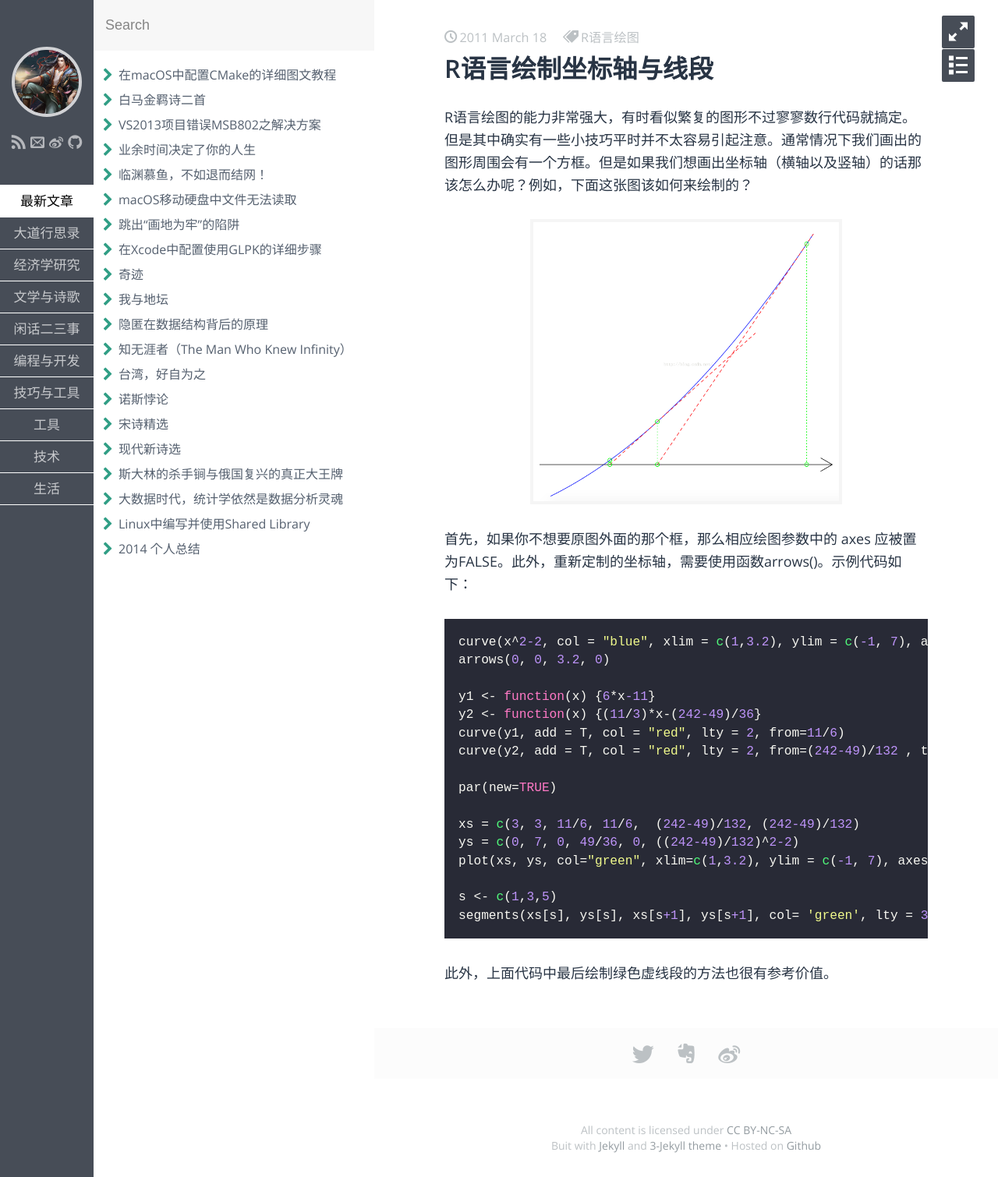
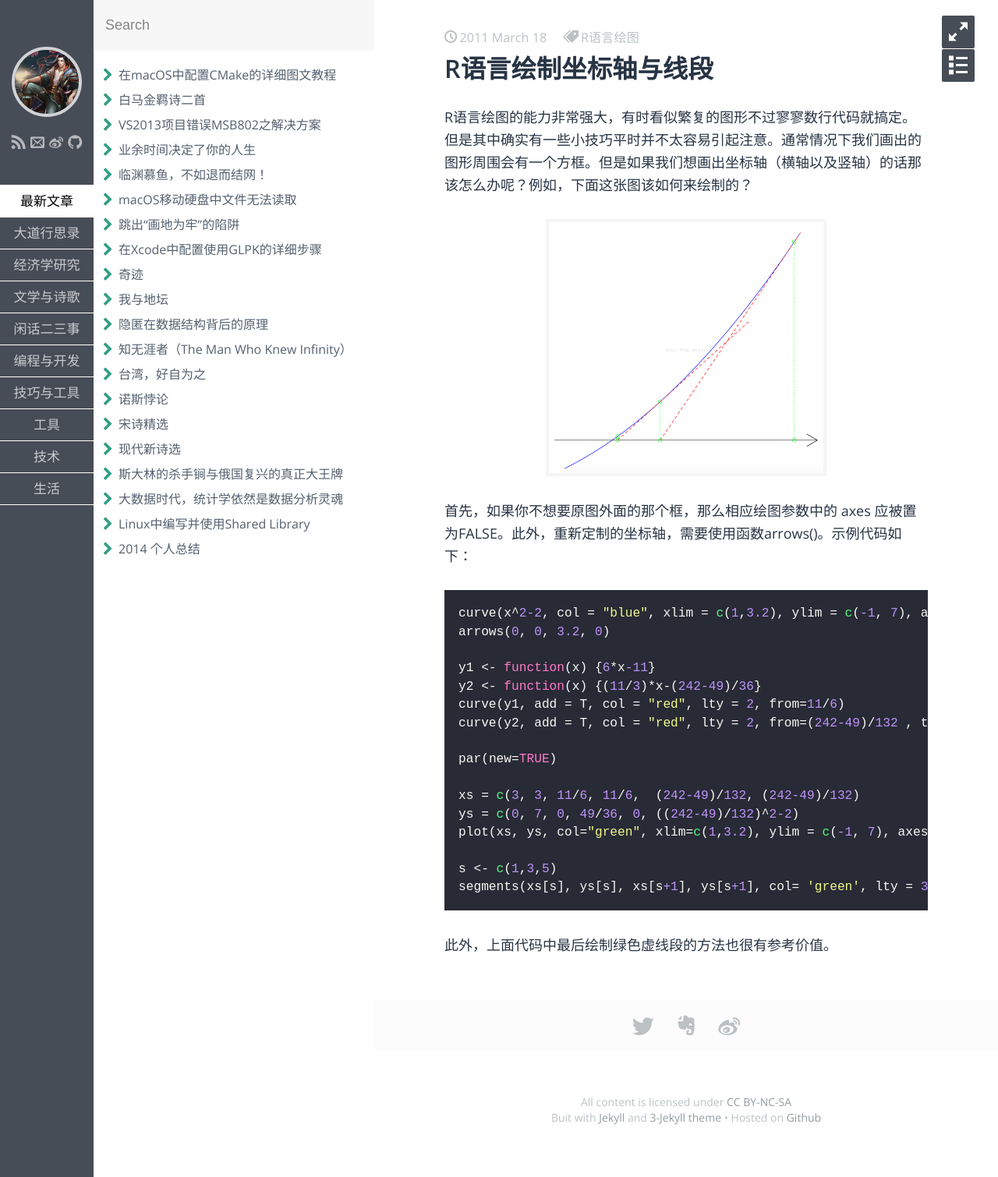
Before and after one commit to fzuo/baimafujinji, a Jekyll site: the page built from _posts/tool/2011-03-18-r-plot-segment.md, in a window 1280 px wide. Shown: the whole page at 78% size. Built offline with Jekyll 4.4.1, drawn with Linux system fonts in a browser that asks for light colours; some web fonts are replaced.

Commit message:
Update 2011-03-18-r-plot-segment.md

```diff
--- a/_posts/tool/2011-03-18-r-plot-segment.md
+++ b/_posts/tool/2011-03-18-r-plot-segment.md
@@ -9,7 +9,7 @@
 R语言绘图的能力非常强大，有时看似繁复的图形不过寥寥数行代码就搞定。但是其中确实有一些小技巧平时并不太容易引起注意。通常情况下我们画出的图形周围会有一个方框。但是如果我们想画出坐标轴（横轴以及竖轴）的话那该怎么办呢？例如，下面这张图该如何来绘制的？
 
 <p align="center">
-<img src="https://fzuo.github.io/assets/img/excel/rplot01.png" width="400">
+<img src="https://fzuo.github.io/assets/img/excel/rplot01.png" width="360">
 </p>
 
 首先，如果你不想要原图外面的那个框，那么相应绘图参数中的 axes 应被置为FALSE。此外，重新定制的坐标轴，需要使用函数arrows()。示例代码如下：
```
